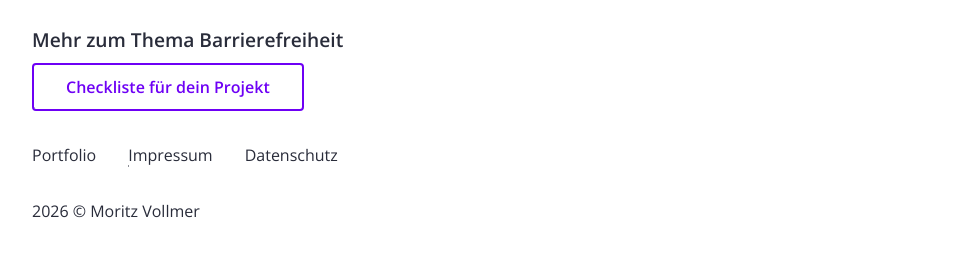
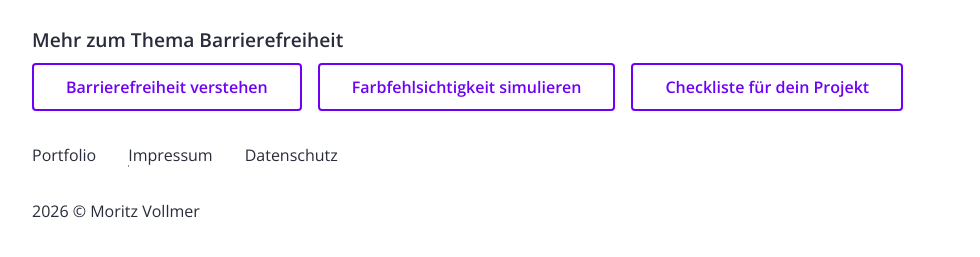
Before and after one commit to mooritzvollmer/farbtool, a website built with Vite: page index.html in a window 1280 px wide. Shown: the part 3063-3320 px from the top of the page, without its empty margins (72-1052 px from the left). Built offline with nearby package versions, Linux system fonts and the light colour scheme.

Commit message:
Connect accessibility tools

```diff
--- a/index.html
+++ b/index.html
@@ -385,8 +385,8 @@
           <div class="footer-examples">
             <h4 class="lead">Mehr zum Thema <b>Barrierefreiheit</b></h4>
             <div class="button-wrapper">
-              <!-- <button class="button button--secondary" href="#0">Barrierefreiheit</button>
-              <button class="button button--secondary" href="#0">Farbfehlsichtigkeiten simulieren</button> -->
+              <a class="button button--secondary" href="https://barrierefreiheit.moritzvollmer.de/" target="_blank" rel="noopener noreferrer">Barrierefreiheit verstehen</a>
+              <a class="button button--secondary" href="https://farbfehlsichtigkeit.moritzvollmer.de/" target="_blank" rel="noopener noreferrer">Farbfehlsichtigkeit simulieren</a>
               <a class="button button--secondary" href="https://checkliste.moritzvollmer.de/" target="_blank" rel="noopener noreferrer">Checkliste für dein Projekt</a>
             </div>
           </div>
```
